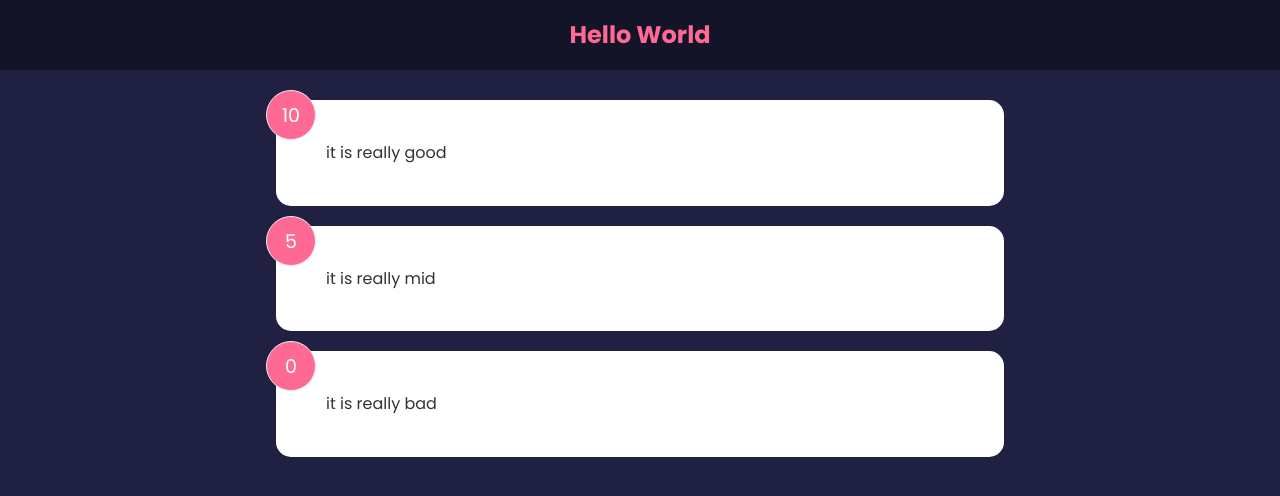
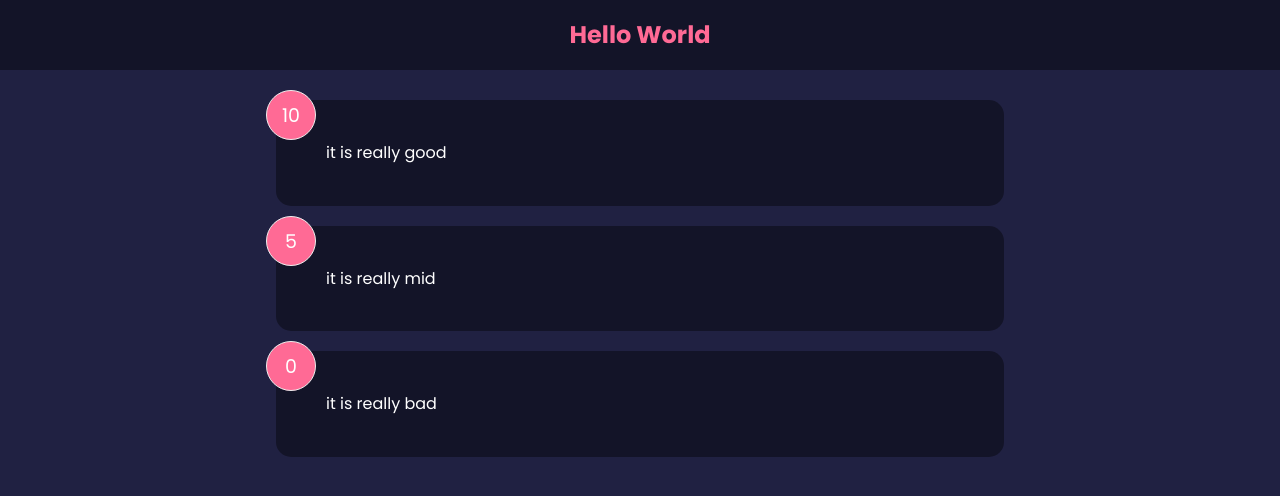
Before and after one commit to jeauxrdhy/feedback, a React (Create React App) app in the folder feedback/: page / in a window 1280 px wide. Shown: the top 496 px of the page. Built offline with nearby package versions, Linux system fonts and the light colour scheme.

Commit message:
created card component in shared folder, added proptypes to components

```diff
--- a/feedback/src/App.js
+++ b/feedback/src/App.js
@@ -2,6 +2,7 @@
 import FeedbackList from "./components/FeedbackList"
 import {useState} from 'react'
 import FeedbackData from "./Data/FeedbackData"
+
 
 function App(){
     const [feedback,setFeedback] = useState(FeedbackData)
--- a/feedback/src/components/FeedbackItem.js
+++ b/feedback/src/components/FeedbackItem.js
@@ -1,12 +1,19 @@
 import React from 'react'
+import Card from '../shared/Card'
+import PropTypes from 'prop-types'
+
 
 function FeedbackItem({item}) {
   return (
-    <div className='card'>
+    <Card reverse={true}>
       <div className="num-display">{item.rating}</div>
       <div className="text-display">{item.text}</div>
-    </div>
+    </Card>
   )
 }
 
+FeedbackItem.PropTypes = {
+  item: PropTypes.object.isRequired
+}
+
 export default FeedbackItem
--- a/feedback/src/components/FeedbackList.js
+++ b/feedback/src/components/FeedbackList.js
@@ -1,5 +1,7 @@
 import React from 'react'
 import FeedbackItem from './FeedbackItem'
+import PropTypes from 'prop-types'
+
 
 function FeedbackList({feedback}) {
     if(!feedback || feedback.length === 0)
@@ -16,4 +18,8 @@
   )
 }
 
+FeedbackList.PropTypes = {
+    feedback: PropTypes.array.isRequired
+}
+
 export default FeedbackList
--- /dev/null
+++ b/feedback/src/shared/Card.js
@@ -0,0 +1,19 @@
+import React from 'react'
+import PropTypes from 'prop-types'
+
+function Card({children, reverse}) {
+  return (
+    <div className={`card ${reverse && 'reverse'}`}>{children}</div>
+  )
+}
+
+Card.defaultProps = {
+    reverse: false
+  }
+
+  Card.propTypes = {
+    children: PropTypes.node.isRequired,
+    reverse: PropTypes.bool
+  }
+
+export default Card
```
